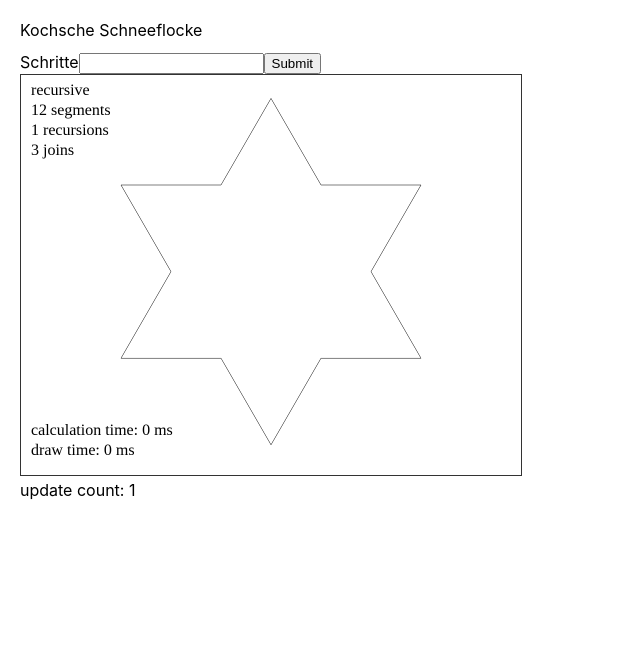
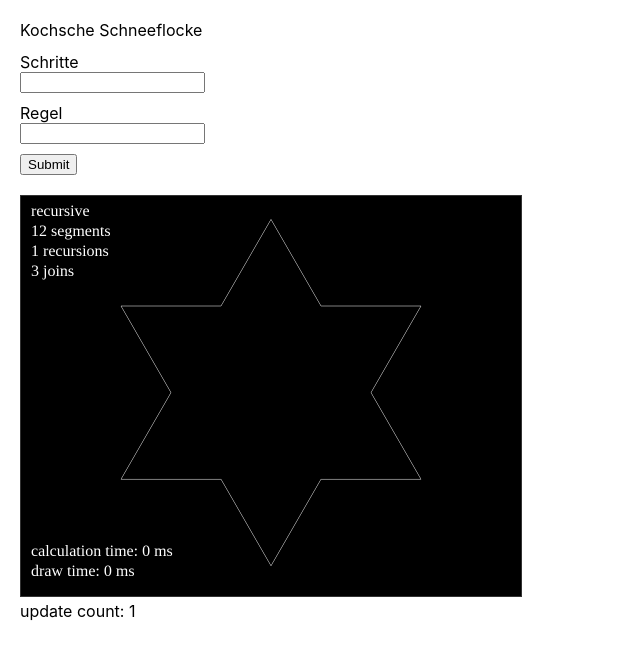
Before and after one commit to sgrandner/koch-showflake, a React (Create React App) app: page / in a window 1280 px wide. Shown: the top 658 px of the page, without its empty margins (0-640 px from the left). Built offline with nearby package versions, Linux system fonts and the light colour scheme; the HTML template or start-up script is replaced by a standard one.

Commit message:
added elementary rule to settings form

```diff
--- a/src/Canvas/CanvasContainer.tsx
+++ b/src/Canvas/CanvasContainer.tsx
@@ -32,7 +32,7 @@ class CanvasContainer extends React.Component<CanvasContainerProps> {
             return;
         }
 
-        this.ctx.fillStyle = '#ffffff';
+        this.ctx.fillStyle = '#000000';
         this.ctx.fillRect(0, 0, this.ctx.canvas.width, this.ctx.canvas.height);
     }
 
@@ -43,7 +43,7 @@ class CanvasContainer extends React.Component<CanvasContainerProps> {
         }
 
         this.ctx.font = '32px serif';
-        this.ctx.fillStyle = '#000000';
+        this.ctx.fillStyle = '#ffffff';
         this.ctx.fillText(text, x, y);
     }
 
@@ -54,7 +54,7 @@ class CanvasContainer extends React.Component<CanvasContainerProps> {
         }
 
         this.ctx.font = '32px serif';
-        this.ctx.fillStyle = '#000000';
+        this.ctx.fillStyle = '#ffffff';
 
         textLines.forEach((text, index) => {
             this.ctx?.fillText(text, x, y + index * 40);
@@ -67,6 +67,7 @@ class CanvasContainer extends React.Component<CanvasContainerProps> {
             return;
         }
 
+        this.ctx.strokeStyle = '#ffffff';
         this.ctx.beginPath();
         this.ctx.moveTo(x, y);
     }
--- a/src/KochSnowflake/KochSnowflake.tsx
+++ b/src/KochSnowflake/KochSnowflake.tsx
@@ -5,18 +5,19 @@ import {
 } from 'react-redux';
 
 import { RootState } from '../Store/rootReducer';
-import { setStepCount } from '../Store/settingsActions';
+import { setKochSnowflakeSettings } from '../Store/settingsActions';
 import measureTime from '../Utils/measureTime';
 import DrawKochSnowflake from './DrawKochSnowflake';
 import KochSnowflakeSettings from './KochSnowflakeSettings';
 
 type KochSnowflakeProps = {
     stepCount: number;
+    elementaryRuleString: string;
 };
 
 class KochSnowflake extends React.Component<KochSnowflakeProps> {
 
-    elementaryRule: string[] = [ 'L', 'R', 'L' ];
+    elementaryRule: string[] = [];
     calculationType: 'recursive' | 'iterative' = 'recursive';
 
     rule: string[] = [];
@@ -29,7 +30,13 @@ class KochSnowflake extends React.Component<KochSnowflakeProps> {
     calculate() {
 
         // NOTE stack size exceeds with stepCount = 9 (at least on my computer) !
-        if (this.props.stepCount > 8) {
+        if (!this.props.stepCount || this.props.stepCount > 8) {
+            return;
+        }
+
+        this.elementaryRule = this.props.elementaryRuleString?.split('');
+
+        if (!this.elementaryRule || this.elementaryRule.length === 0) {
             return;
         }
 
@@ -106,7 +113,10 @@ class KochSnowflake extends React.Component<KochSnowflakeProps> {
 
     submit(values: any) {
 
-        (this.props as unknown as DispatchProp).dispatch(setStepCount({ steps: Number(values.stepCount) }));
+        (this.props as unknown as DispatchProp).dispatch(setKochSnowflakeSettings({
+            stepCount: Number(values.stepCount),
+            elementaryRuleString: values.elementaryRuleString,
+        }));
     }
 
     render() {
@@ -134,6 +144,7 @@ class KochSnowflake extends React.Component<KochSnowflakeProps> {
 const mapStateToProps = (state: RootState) => {
     return {
         stepCount: state.settings.stepCount,
+        elementaryRuleString: state.settings.elementaryRuleString,
     };
 }
 
--- /dev/null
+++ b/src/KochSnowflake/KochSnowflakeSettings.css
@@ -0,0 +1,10 @@
+.settings {
+    display: flex;
+    flex-direction: column;
+    align-items: flex-start;
+    margin-bottom: 20px;
+}
+
+.settings__input {
+    margin-bottom: 10px;
+}
--- a/src/KochSnowflake/KochSnowflakeSettings.tsx
+++ b/src/KochSnowflake/KochSnowflakeSettings.tsx
@@ -1,3 +1,5 @@
+import './KochSnowflakeSettings.css';
+
 import React from 'react';
 import {
     Field,
@@ -11,9 +13,13 @@ class KochSnowflakeSettings extends React.Component<InjectedFormProps> {
         return (
             <>
                 <form onSubmit={this.props.handleSubmit}>
-                    <div>
+                    <div className='settings'>
                         <label htmlFor="stepCount">Schritte</label>
-                        <Field name="stepCount" component="input" type="text" />
+                        <Field className='settings__input' name="stepCount" component="input" type="text" />
+
+                        <label htmlFor="elementaryRuleString">Regel</label>
+                        <Field className='settings__input' name="elementaryRuleString" component="input" type="text" />
+
                         <button type="submit">Submit</button>
                     </div>
                 </form>
--- a/src/Store/settingsActions.ts
+++ b/src/Store/settingsActions.ts
@@ -3,4 +3,7 @@ import {
     defineProps,
 } from './createAction';
 
-export const setStepCount = createAction('Set Step Count', defineProps<{ steps: number }>());
+export const setKochSnowflakeSettings = createAction('Set Koch Snowflake Settings', defineProps<{
+    stepCount: number,
+    elementaryRuleString: string,
+}>());
--- a/src/Store/settingsReducer.ts
+++ b/src/Store/settingsReducer.ts
@@ -1,23 +1,26 @@
 import { AnyAction } from 'redux';
 
-import { setStepCount } from './settingsActions';
+import { setKochSnowflakeSettings } from './settingsActions';
 
 export type SettingsState = {
     stepCount: number;
+    elementaryRuleString: string;
 };
 
 const initialState: SettingsState = {
     stepCount: 1,
+    elementaryRuleString: 'LRL',
 };
 
 const settingsReducer = (state = initialState, action: AnyAction): SettingsState => {
 
     switch (action.type) {
         // TODO payload not typed
-        case setStepCount.type:
+        case setKochSnowflakeSettings.type:
             return {
                 ...state,
-                stepCount: action.payload.steps,
+                stepCount: action.payload.stepCount,
+                elementaryRuleString: action.payload.elementaryRuleString,
             };
         default:
             return state;
```
